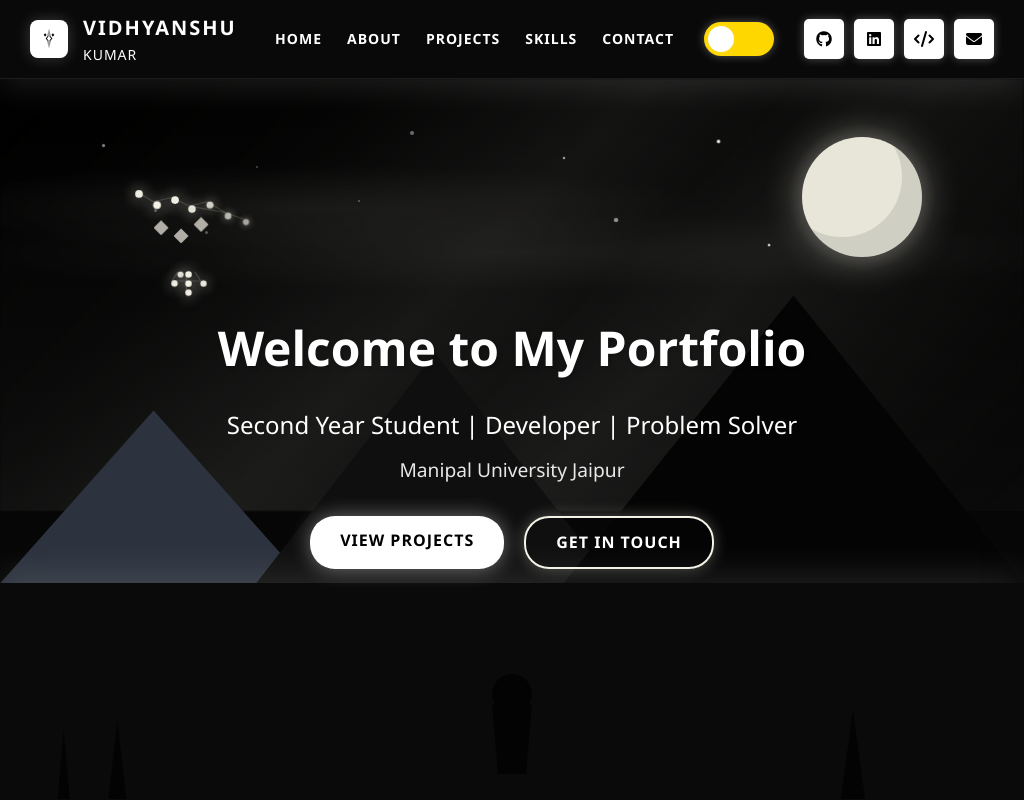
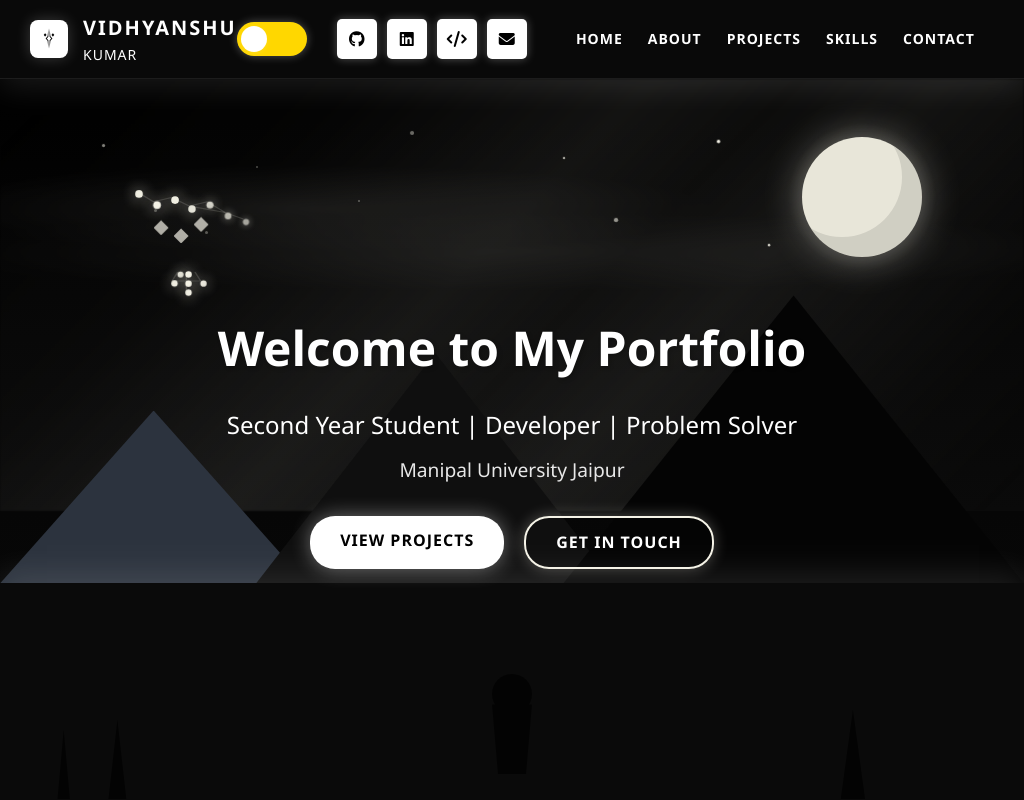
Before and after one commit to Viidhyanshu/VidhyanshuPortfolio, a Next.js app: page / in a window 1024 px wide. Shown: the top 800 px of the page. Built offline with nearby package versions, Linux system fonts and the light colour scheme.

Commit message:
Navbar: center navigation sections in desktop view

```diff
--- a/app/globals.css
+++ b/app/globals.css
@@ -74,7 +74,7 @@ body {
     display: flex;
     justify-content: space-between;
     align-items: center;
-    flex-wrap: wrap;
+    position: relative;
 }
 
 .logo {
@@ -119,11 +119,28 @@ body {
     display: flex;
     align-items: center;
     gap: 30px;
-}
-
-.nav-links {
-    display: flex;
-    gap: 25px;
+    flex: 1;
+    justify-content: flex-end;
+}
+
+@media (min-width: 969px) {
+    .nav-links {
+        position: absolute;
+        left: 50%;
+        transform: translateX(-50%);
+        display: flex;
+        gap: 25px;
+        transition: all 0.3s ease;
+    }
+}
+
+@media (min-width: 969px) and (max-width: 1150px) {
+    .nav-links {
+        position: static;
+        transform: none;
+        margin-left: auto;
+        margin-right: auto;
+    }
 }
 
 .nav-link {
```
